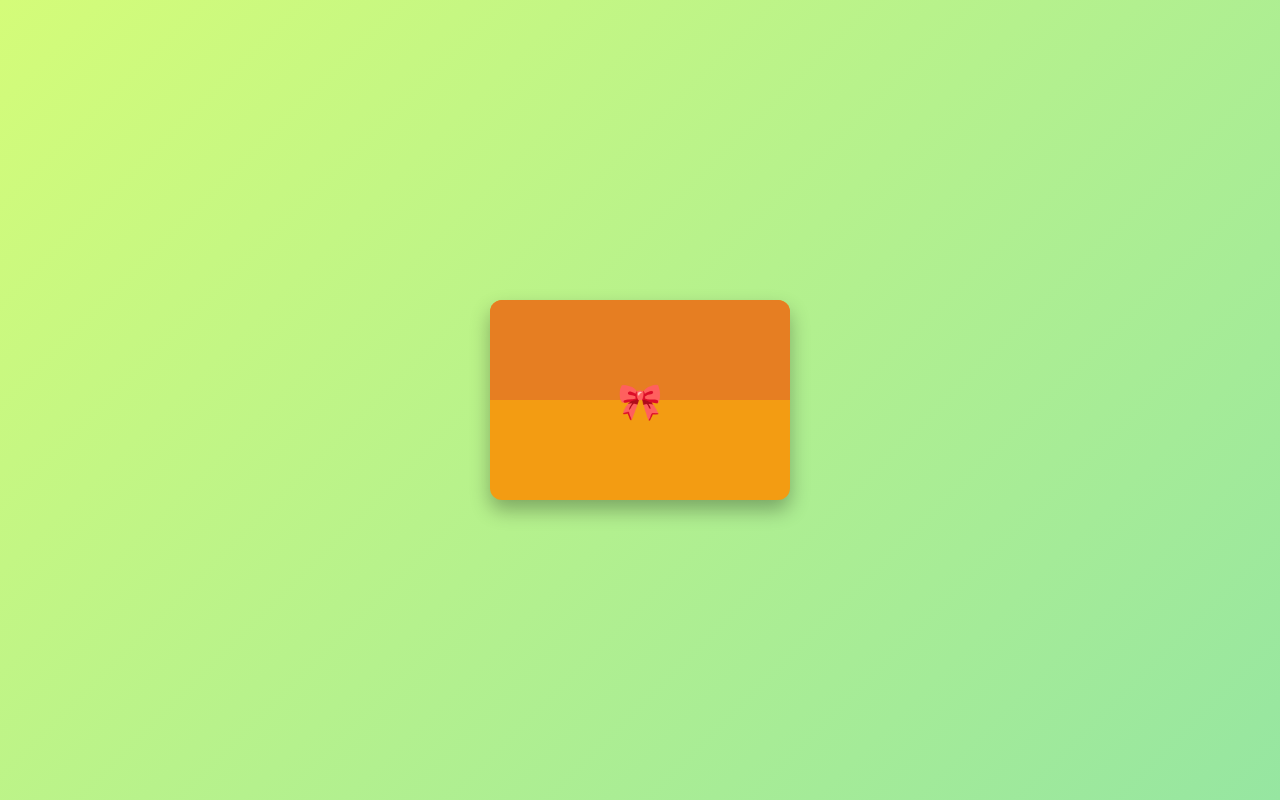
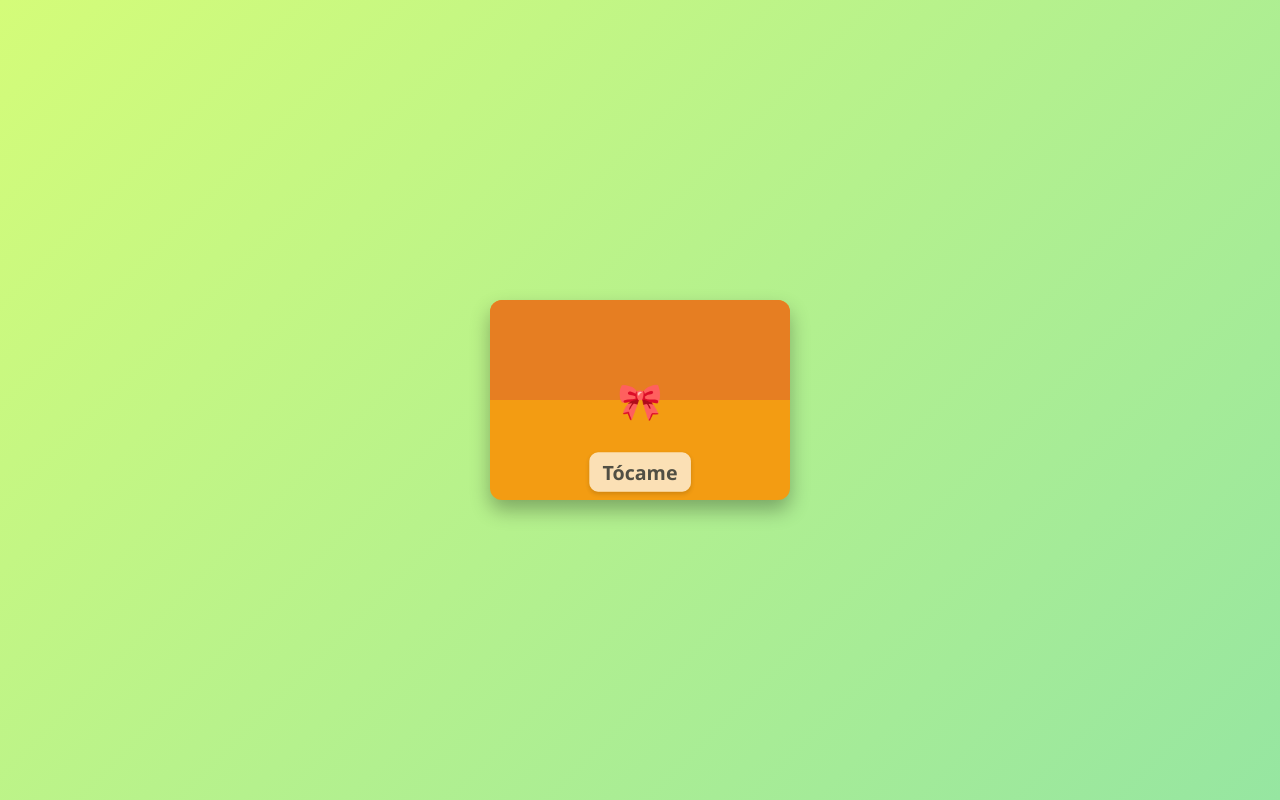
Before and after one commit to castanedaricardo808-svg/Graduacion-Carta, a plain HTML site: page index.html in a window 1280 px wide. Drawn offline with Linux system fonts and the light colour scheme.

Commit message:
Add files via upload

```diff
--- a/index.html
+++ b/index.html
@@ -7,19 +7,21 @@
 </head>
 <body>
   <div class="container">
-    <!-- Sobre con moño -->
+    <!-- Sobre con moño y texto "Tócame" -->
     <div class="envelope" onclick="openCard()">
       <div class="ribbon">🎀</div>
       <div class="flap"></div>
+      <div class="touch-text">Tócame</div>
     </div>
 
     <!-- Carta oculta -->
     <div class="letter hidden">
       <div class="icon">🎓</div>
       <h1>¡Felicitaciones, Michelle!</h1>
-      <p>Hoy es tu dia, eres la protagonista y la que merece hoy ser muy feliz.<br>
-      Te deseo los mayores exitos de ahora en adelante y te recuerdo que te quiero. Eres la persona mas importante en mi vida y eso no va a cambiar en mucho tiempo ❤️   </p>
+      <p>Hoy es tu día, eres la protagonista y la que merece hoy ser muy feliz.<br>
+      Te deseo los mayores éxitos de ahora en adelante y te recuerdo que te quiero. Eres la persona más importante en mi vida y eso no va a cambiar en mucho tiempo ❤️</p>
       <p>Con todo mi amor,<br>Tu novio Ricardo</p>
+
       <!-- Reproductor de música -->
       <audio controls>
         <source src="graduacion.mp3" type="audio/mpeg">
--- a/styles.css
+++ b/styles.css
@@ -45,6 +45,29 @@ body {
   height: 50%;
   background: #e67e22;
   border-radius: 12px 12px 0 0;
+}
+
+/* Texto "Tócame" */
+.touch-text {
+  position: absolute;
+  bottom: 10px;
+  left: 50%;
+  transform: translateX(-50%);
+  font-size: 18px;
+  font-weight: bold;
+  color: #2c3e50;
+  background: rgba(255, 255, 255, 0.85);
+  padding: 6px 12px;
+  border-radius: 8px;
+  box-shadow: 0 2px 5px rgba(0,0,0,0.2);
+  z-index: 4;
+  animation: pulse 1.5s infinite;
+}
+
+@keyframes pulse {
+  0% { transform: translateX(-50%) scale(1); opacity: 1; }
+  50% { transform: translateX(-50%) scale(1.1); opacity: 0.8; }
+  100% { transform: translateX(-50%) scale(1); opacity: 1; }
 }
 
 /* Carta */
```
